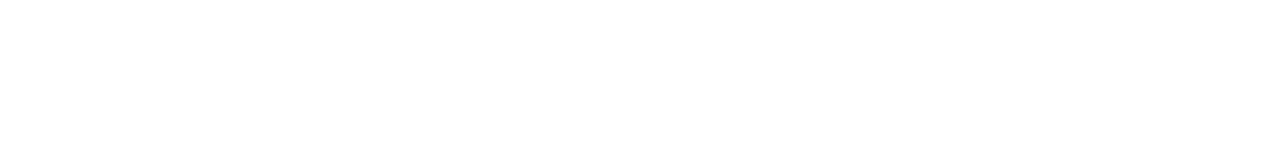
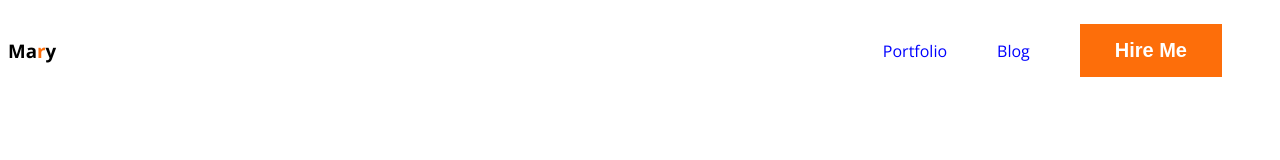
Before and after one commit to AaSsHhRrAaFf/Portfolio_001, a plain HTML site: page index.html in a window 1280 px wide. Drawn offline with nearby package versions, Linux system fonts and the light colour scheme.

Commit message:
added nav

```diff
--- a/index.html
+++ b/index.html
@@ -4,14 +4,30 @@
     <meta charset="UTF-8">
     <meta name="viewport" content="width=device-width, initial-scale=1.0">
     <title>web developer portfolio</title>
+    <link rel="preconnect" href="https://fonts.googleapis.com">
+    <link rel="preconnect" href="https://fonts.gstatic.com" crossorigin>
+    <link href="https://fonts.googleapis.com/css2?family=Open+Sans:wght@400;700;800&display=swap" rel="stylesheet">
+    <link rel="stylesheet" href="style.css">
 </head>
 <body>
     <header>
+        <nav>
+            <h3 class="nav-title">Ma<span class="text-primary">r</span>y</h3>
+            <ul>
+                <li><a href="">Portfolio</a></li>
+                <li><a href="">Blog</a></li>
+                <li><button class="btn-primary">Hire Me</button></li>
+            </ul>
+        </nav>
+
 
     </header>
     <main>
 
     </main>
+    <footer>
+
+    </footer>
 </body>
 
 </html>
--- /dev/null
+++ b/style.css
@@ -0,0 +1,46 @@
+/* common shared style */
+body {
+  font-family: "Open Sans", sans-serif;
+}
+
+.text-primary {
+  color: #fd6e0a;
+}
+.btn-primary {
+  border: radius 5px;
+  background: #fd6e0a;
+  border: 0;
+  color:white;
+  font-size: 20px;
+  font-weight: 700;
+  padding: 15px 35px;
+}
+
+/* nav related style */
+nav {
+  display: flex;
+  justify-content: space-between;
+  align-items: center;
+}
+
+.nav-tittle {
+  color: var(--Dark-01, #181818);
+
+  font-family: Open Sans;
+  font-size: 45px;
+  font-style: normal;
+  font-weight: 800;
+  line-height: normal;
+}
+nav > ul {
+  display: flex;
+  align-items: center;
+}
+nav li {
+  list-style: none;
+  margin-right: 50px;
+}
+nav a {
+  text-decoration: none;
+  color: blue;
+}
```
